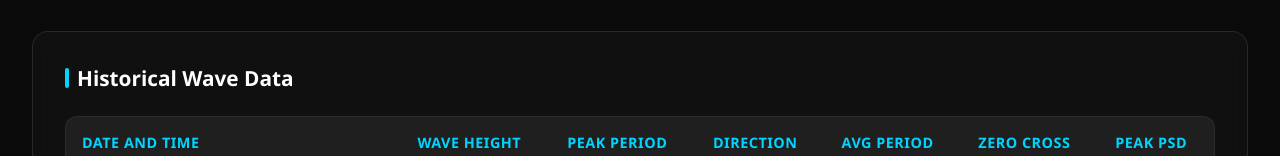
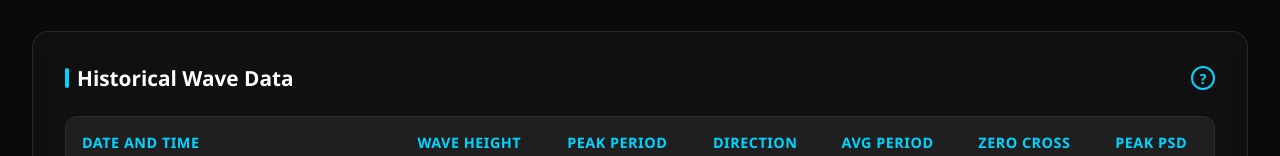
Before and after one commit to RyanFabrick/ML-CV-Surf-Reporter, a React (Create React App) app in the folder frontend/: page / in a window 1280 px wide. Shown: the part 1008-1164 px from the top of the page. Built offline with nearby package versions, Linux system fonts and the light colour scheme.

Commit message:
Completed hover icons for data metric explanations that brings user to about page section directly

```diff
--- a/frontend/src/components/About_Page.js
+++ b/frontend/src/components/About_Page.js
@@ -53,7 +53,7 @@ const AboutPage = ({ onNavigate }) => (
         </div>
       </div>
 
-      <div className="settings-section">
+      <div className="settings-section" id="data-metrics-section">
         <h3>Data Metric Meanings</h3>
         <div className="setting-item">
           <div>
--- a/frontend/src/components/Dashboard_Page.js
+++ b/frontend/src/components/Dashboard_Page.js
@@ -43,6 +43,7 @@ const DashboardPage = ({
       selectedBuoy={selectedBuoy}
       data={data}
       error={error}
+      onNavigate={onNavigate}
     />
   </div>
 );
--- a/frontend/src/components/Historical_Data_Panel.js
+++ b/frontend/src/components/Historical_Data_Panel.js
@@ -1,10 +1,28 @@
 import React from 'react';
 
-const HistoricalDataPanel = ({ selectedBuoy, data, error }) => {
+const HistoricalDataPanel = ({ selectedBuoy, data, error, onNavigate }) => {
+  const handleHelpClick = () => {
+    onNavigate('about');
+    //delay before auto scroll
+    setTimeout(() => {
+      const metricsSection = document.getElementById('data-metrics-section');
+      if (metricsSection) {
+        metricsSection.scrollIntoView({ behavior: 'smooth' });
+      }
+    }, 100);
+  };
+
   return (
     <div className="panel historical-panel">
       <div className="panel-header">
         <h2 className="panel-title">Historical Wave Data</h2>
+        <div
+          className="help-icon"
+          title="What do these data metrics mean?"
+          onClick={handleHelpClick}
+        >
+          ?
+        </div>
       </div>
       <div className="data-table">
         <table>
```
